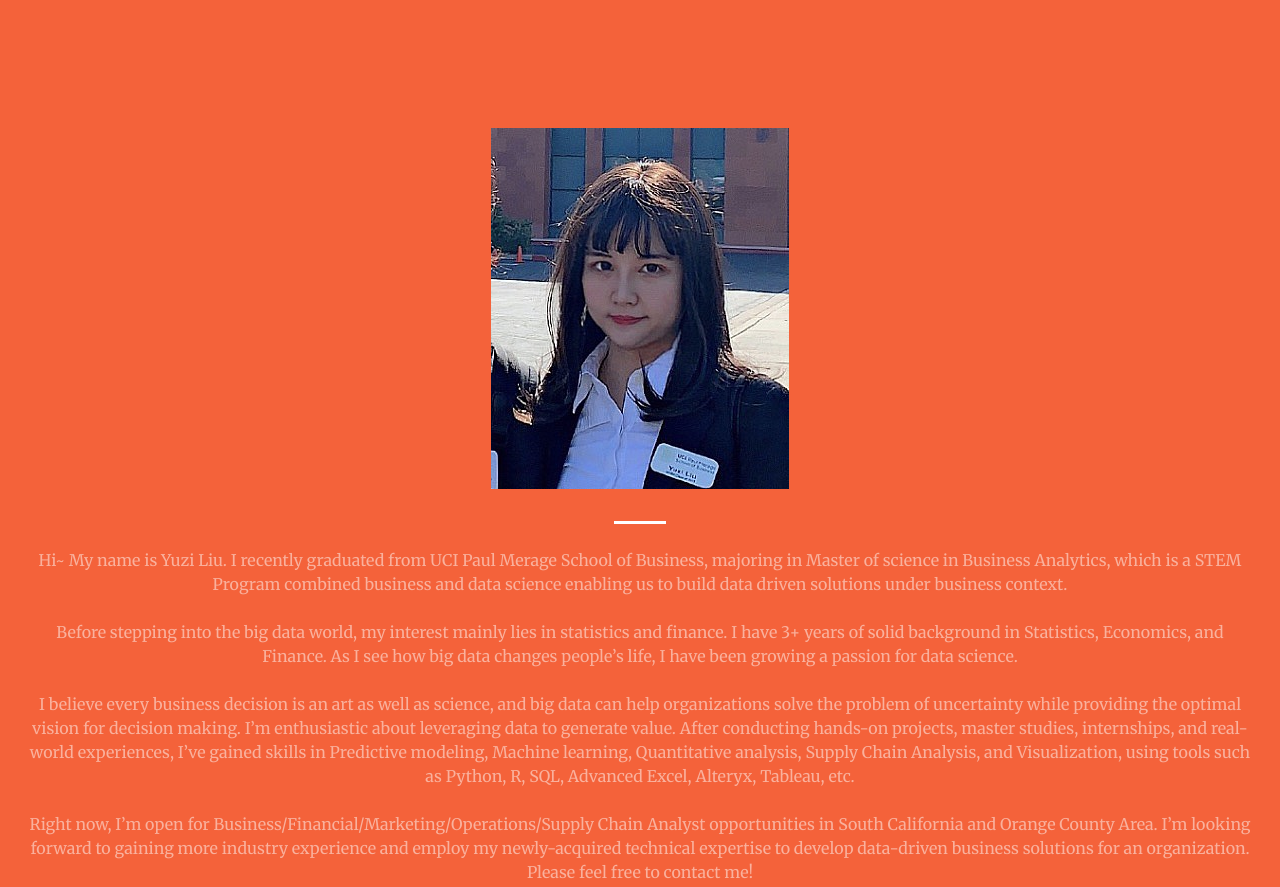
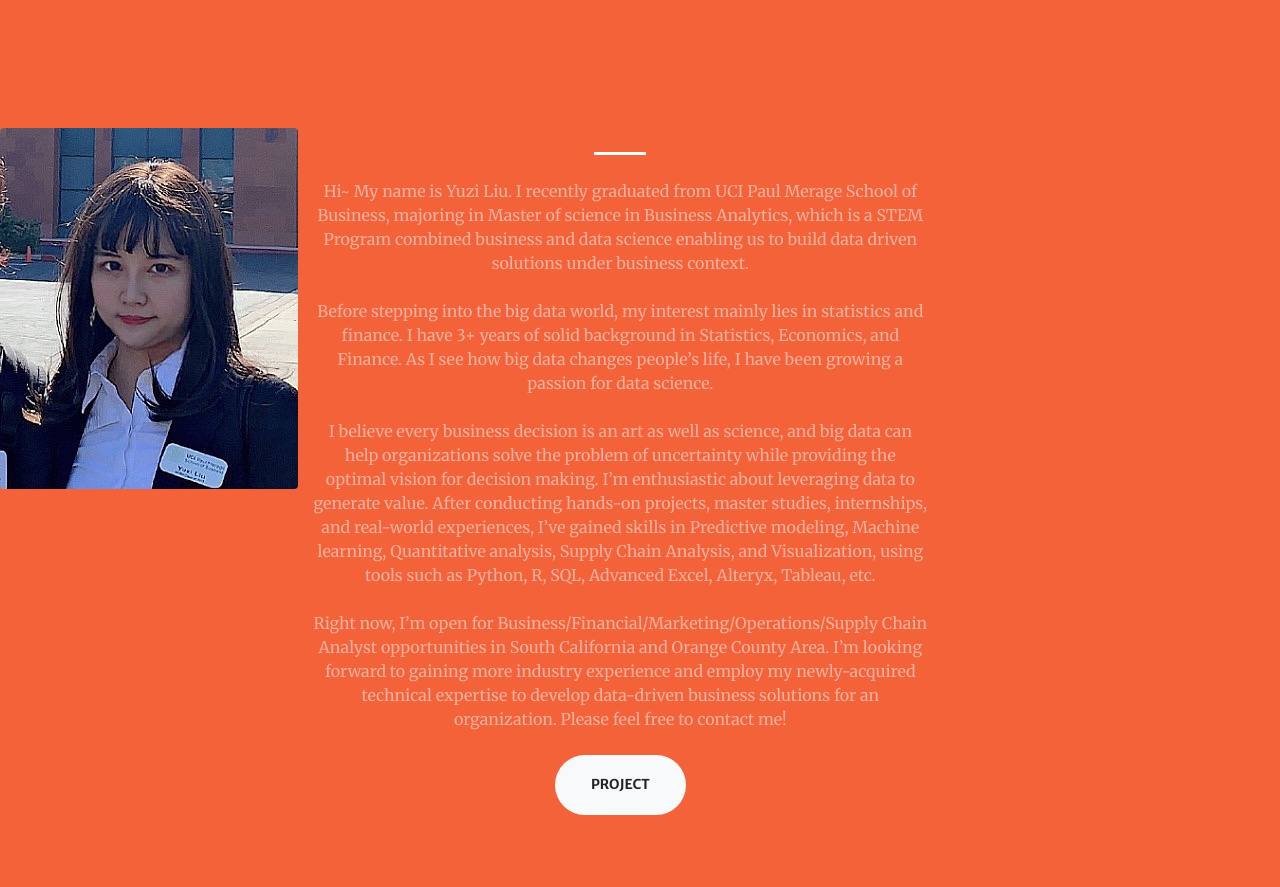
Before and after one commit to Yuzi-Liu/Yuzi-Liu.github.io, a website with bundled scripts: page index.html in a window 1280 px wide. Shown: the part 800-1687 px from the top of the page. Built offline with nearby package versions, Linux system fonts and the light colour scheme.

Commit message:
Update index.html

```diff
--- a/index.html
+++ b/index.html
@@ -76,11 +76,11 @@
    <center>
    <table width="1300" border="0" cellpadding="0" cellspacing="0">
     <tr>
-        <img src="img/yl.JPG" class="img-fluid" alt="Responsive image"></td>
+        <img src="img/yl.JPG" class="rounded float-left" alt="Responsive image"></td>
 
    <div class="container-fluid">
     <div class="d-flex flex-row">
-      <div class="p-2">
+      <div class="col-lg-8 text-center">
 
         <hr class="divider light my-4">
         <p class="text-white-50 mb-4">    Hi~ My name is Yuzi Liu. I recently graduated from UCI Paul Merage School of Business, majoring in Master of science in Business Analytics, which is a STEM Program combined business and data science enabling us to build data driven solutions under business context.  </p>
```
